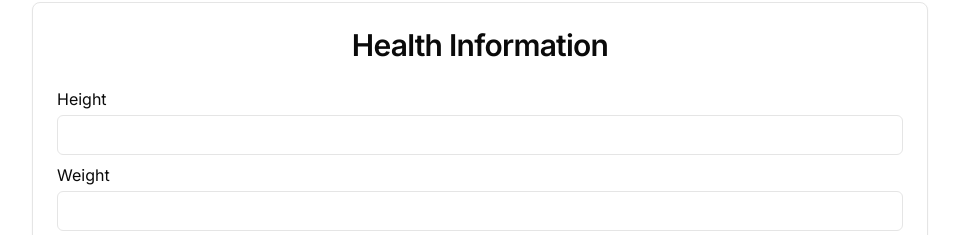
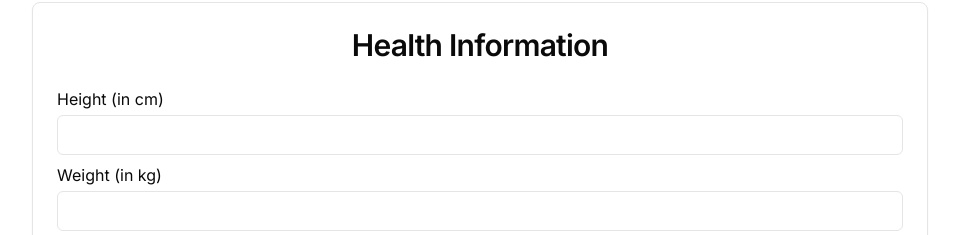
Before and after one commit to saurabhsharma104/Smart-Health-Advisor, a Next.js app: page /predict in a window 1280 px wide. Both pictures are taken after typing "Sample", "Sample" into the empty fields and a click on the button "Next". Shown: the part 194-429 px from the top of the page, without its empty margins (160-1119 px from the left). Built offline with nearby package versions, Linux system fonts and the light colour scheme.

Commit message:
[FrontEnd] Updated Health-Info tab more user friendly

```diff
--- a/app/(predict)/_components/health-information.tsx
+++ b/app/(predict)/_components/health-information.tsx
@@ -50,12 +50,12 @@ const HealthInformation = ({onChangeFn}:HealthInformationProps) => {
                 </CardHeader>
                 <CardContent className="space-y-2">
                     <div className="space-y-1 text-start">
-                        <Label htmlFor="name">Height</Label>
+                        <Label htmlFor="name">Height (in cm)</Label>
                         <Input id="name" name='height' onChange={handleChange} onBlur={handleBlur} value={values.height} />
                     </div>
 
                     <div className="space-y-1 text-start">
-                        <Label htmlFor="name">Weight</Label>
+                        <Label htmlFor="name">Weight (in kg)</Label>
                         <Input id="name" name='weight' onChange={handleChange} onBlur={handleBlur} value={values.weight} />
                     </div>
 
```
